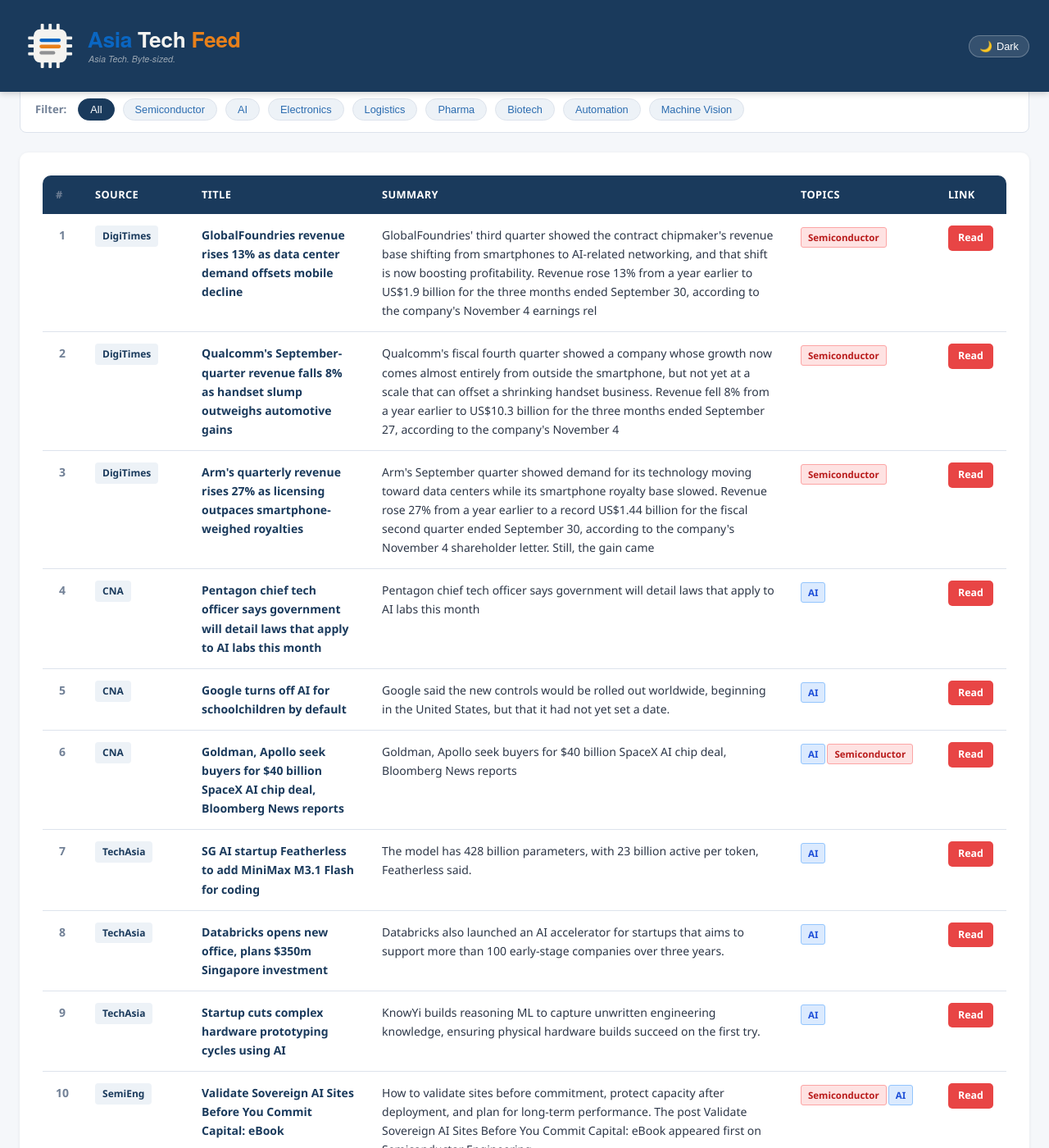
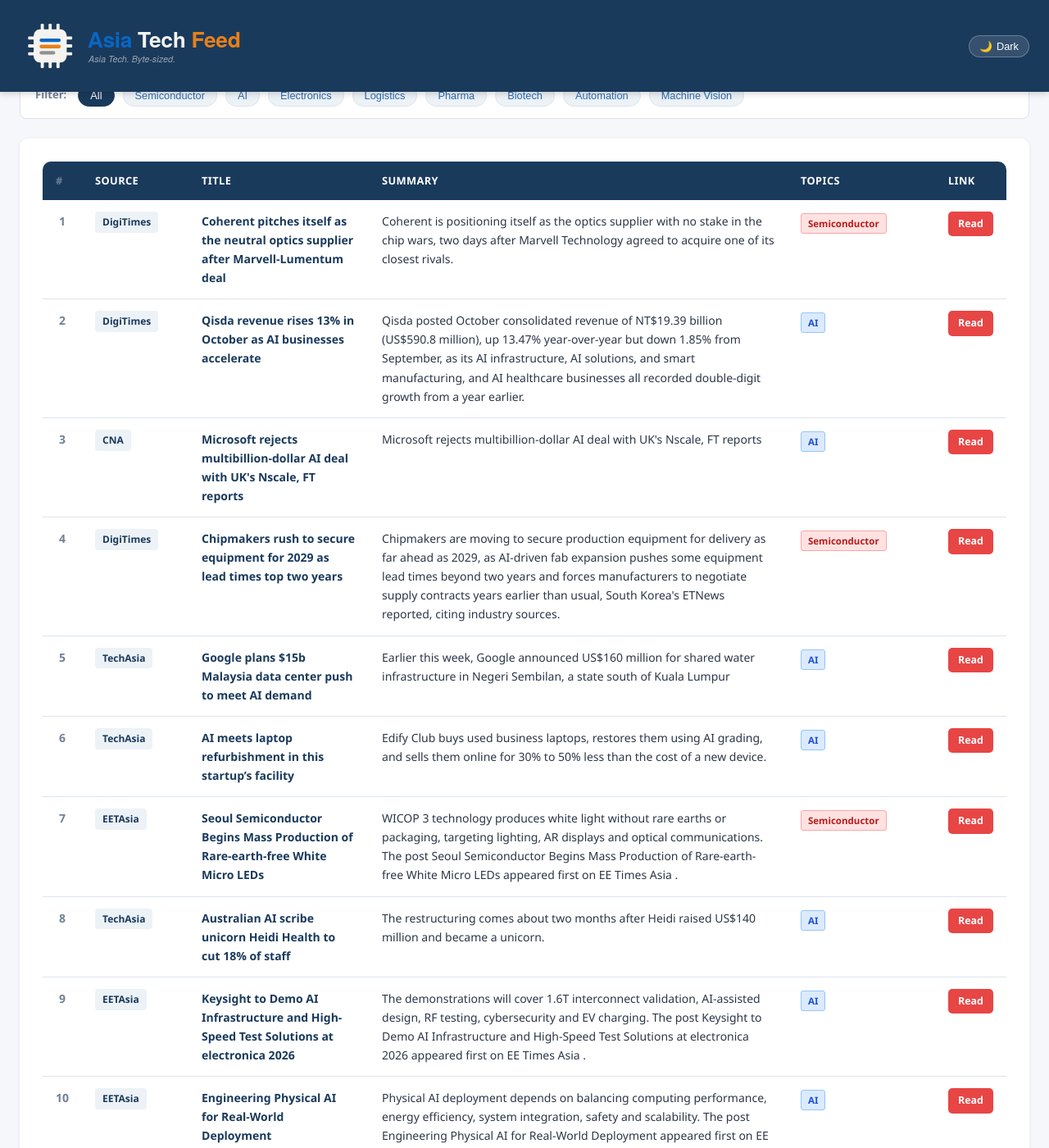
Before and after one commit to asiatechfeed/Asia-Tech-Feed, a Jekyll site: the page built from _posts/2026-11-05-asia-tech-news-digest.md, in a window 1280 px wide and 1400 px high, scrolled down 661 px. Shown: the whole window at 82% size. Built offline with Jekyll 4.4.1, drawn with Linux system fonts in a browser that asks for light colours; a script that is not in the unit is left out; some of the changed text lies outside the part shown.

Commit message:
📰 News digest 2026-11-05 (12 articles)

```diff
--- a/_posts/2026-11-05-asia-tech-news-digest.md
+++ b/_posts/2026-11-05-asia-tech-news-digest.md
@@ -1,16 +1,16 @@
 ---
 layout: post
 title: "Asia Tech News Digest - November 05, 2026"
-date: 2026-11-05 08:00:56 +0800
+date: 2026-11-05 14:16:56 +0800
 articles_count: 12
 sources_count: 5
-sources: ["CNA", "DigiTimes", "NikkeiAsia", "SemiEng", "TechAsia"]
+sources: ["CNA", "DigiTimes", "EETAsia", "NikkeiAsia", "TechAsia"]
 csv_file: /assets/data/news-2026-11-05.tsv
-featured_title: "GlobalFoundries revenue rises 13% as data center demand offsets mobile decline"
-featured_url: "https://www.digitimes.com/news/a20261105VL202/globalfoundries-revenue-mobile-demand-data-center.html"
+featured_title: "Coherent pitches itself as the neutral optics supplier after Marvell-Lumentum deal"
+featured_url: "https://www.digitimes.com/news/a20261105VL222/coherent-optics-cpo-revenue-supplier.html"
 featured_source: "DigiTimes"
-featured_summary: "GlobalFoundries' third quarter showed the contract chipmaker's revenue base shifting from smartphones to AI-related networking, and that shift is now boosting profitability. Revenue rose 13% from a year earlier to US$1.9 billion for the three months ended September 30, according to the company's November 4 earnings rel"
-featured_image: "https://img.digitimes.com/newsshow/20261105vl202_files/3_2b.jpg"
+featured_summary: "Coherent is positioning itself as the optics supplier with no stake in the chip wars, two days after Marvell Technology agreed to acquire one of its closest rivals."
+featured_image: "https://img.digitimes.com/newsshow/20261105vl222_files/2_2b.jpg"
 ---
 
 <table class="news-table">
@@ -28,98 +28,98 @@ featured_image: "https://img.digitimes.com/newsshow/20261105vl202_files/3_2b.jpg
 <tr>
   <td class="col-num">1</td>
   <td class="col-source"><span class="source-badge">DigiTimes</span></td>
-  <td class="col-title"><span class="article-title">GlobalFoundries revenue rises 13% as data center demand offsets mobile decline</span></td>
-  <td class="col-summary">GlobalFoundries' third quarter showed the contract chipmaker's revenue base shifting from smartphones to AI-related networking, and that shift is now boosting profitability. Revenue rose 13% from a year earlier to US$1.9 billion for the three months ended September 30, according to the company's November 4 earnings rel</td>
+  <td class="col-title"><span class="article-title">Coherent pitches itself as the neutral optics supplier after Marvell-Lumentum deal</span></td>
+  <td class="col-summary">Coherent is positioning itself as the optics supplier with no stake in the chip wars, two days after Marvell Technology agreed to acquire one of its closest rivals.</td>
   <td class="col-tags"><span class="tag semi">Semiconductor</span></td>
-  <td class="col-link"><a class="btn-link" href="https://www.digitimes.com/news/a20261105VL202/globalfoundries-revenue-mobile-demand-data-center.html" target="_blank" rel="noopener">Read</a></td>
+  <td class="col-link"><a class="btn-link" href="https://www.digitimes.com/news/a20261105VL222/coherent-optics-cpo-revenue-supplier.html" target="_blank" rel="noopener">Read</a></td>
 </tr>
 <tr>
   <td class="col-num">2</td>
   <td class="col-source"><span class="source-badge">DigiTimes</span></td>
-  <td class="col-title"><span class="article-title">Qualcomm's September-quarter revenue falls 8% as handset slump outweighs automotive gains</span></td>
-  <td class="col-summary">Qualcomm's fiscal fourth quarter showed a company whose growth now comes almost entirely from outside the smartphone, but not yet at a scale that can offset a shrinking handset business. Revenue fell 8% from a year earlier to US$10.3 billion for the three months ended September 27, according to the company's November 4</td>
-  <td class="col-tags"><span class="tag semi">Semiconductor</span></td>
-  <td class="col-link"><a class="btn-link" href="https://www.digitimes.com/news/a20261105VL200/qualcomm-revenue-automotive-business-growth.html" target="_blank" rel="noopener">Read</a></td>
+  <td class="col-title"><span class="article-title">Qisda revenue rises 13% in October as AI businesses accelerate</span></td>
+  <td class="col-summary">Qisda posted October consolidated revenue of NT$19.39 billion (US$590.8 million), up 13.47% year-over-year but down 1.85% from September, as its AI infrastructure, AI solutions, and smart manufacturing, and AI healthcare businesses all recorded double-digit growth from a year earlier.</td>
+  <td class="col-tags"><span class="tag ai">AI</span></td>
+  <td class="col-link"><a class="btn-link" href="https://www.digitimes.com/news/a20261105PD225/revenue-qisda-healthcare-2026-infrastructure.html" target="_blank" rel="noopener">Read</a></td>
 </tr>
 <tr>
   <td class="col-num">3</td>
-  <td class="col-source"><span class="source-badge">DigiTimes</span></td>
-  <td class="col-title"><span class="article-title">Arm's quarterly revenue rises 27% as licensing outpaces smartphone-weighed royalties</span></td>
-  <td class="col-summary">Arm's September quarter showed demand for its technology moving toward data centers while its smartphone royalty base slowed. Revenue rose 27% from a year earlier to a record US$1.44 billion for the fiscal second quarter ended September 30, according to the company's November 4 shareholder letter. Still, the gain came </td>
-  <td class="col-tags"><span class="tag semi">Semiconductor</span></td>
-  <td class="col-link"><a class="btn-link" href="https://www.digitimes.com/news/a20261105VL201/arm-revenue-licensing-demand-smartphone.html" target="_blank" rel="noopener">Read</a></td>
+  <td class="col-source"><span class="source-badge">CNA</span></td>
+  <td class="col-title"><span class="article-title">Microsoft rejects multibillion-dollar AI deal with UK's Nscale, FT reports</span></td>
+  <td class="col-summary">Microsoft rejects multibillion-dollar AI deal with UK's Nscale, FT reports</td>
+  <td class="col-tags"><span class="tag ai">AI</span></td>
+  <td class="col-link"><a class="btn-link" href="https://www.channelnewsasia.com/business/microsoft-rejects-multibillion-dollar-ai-deal-uks-nscale-ft-reports-6526491" target="_blank" rel="noopener">Read</a></td>
 </tr>
 <tr>
   <td class="col-num">4</td>
-  <td class="col-source"><span class="source-badge">CNA</span></td>
-  <td class="col-title"><span class="article-title">Pentagon chief tech officer says government will detail laws that apply to AI labs this month</span></td>
-  <td class="col-summary">Pentagon chief tech officer says government will detail laws that apply to AI labs this month</td>
-  <td class="col-tags"><span class="tag ai">AI</span></td>
-  <td class="col-link"><a class="btn-link" href="https://www.channelnewsasia.com/business/pentagon-chief-tech-officer-says-government-will-detail-laws-apply-ai-labs-month-6525806" target="_blank" rel="noopener">Read</a></td>
+  <td class="col-source"><span class="source-badge">DigiTimes</span></td>
+  <td class="col-title"><span class="article-title">Chipmakers rush to secure equipment for 2029 as lead times top two years</span></td>
+  <td class="col-summary">Chipmakers are moving to secure production equipment for delivery as far ahead as 2029, as AI-driven fab expansion pushes some equipment lead times beyond two years and forces manufacturers to negotiate supply contracts years earlier than usual, South Korea's ETNews reported, citing industry sources.</td>
+  <td class="col-tags"><span class="tag semi">Semiconductor</span></td>
+  <td class="col-link"><a class="btn-link" href="https://www.digitimes.com/news/a20261105VL219/semiconductors-equipment-production-asml-earnings-2028.html" target="_blank" rel="noopener">Read</a></td>
 </tr>
 <tr>
   <td class="col-num">5</td>
-  <td class="col-source"><span class="source-badge">CNA</span></td>
-  <td class="col-title"><span class="article-title">Google turns off AI for schoolchildren by default</span></td>
-  <td class="col-summary">Google said the new controls would be rolled out worldwide, beginning in the United States, but that it had not yet set a date.</td>
+  <td class="col-source"><span class="source-badge">TechAsia</span></td>
+  <td class="col-title"><span class="article-title">Google plans $15b Malaysia data center push to meet AI demand</span></td>
+  <td class="col-summary">Earlier this week, Google announced US$160 million for shared water infrastructure in Negeri Sembilan, a state south of Kuala Lumpur</td>
   <td class="col-tags"><span class="tag ai">AI</span></td>
-  <td class="col-link"><a class="btn-link" href="https://www.channelnewsasia.com/world/google-ai-children-turn-default-6525746" target="_blank" rel="noopener">Read</a></td>
+  <td class="col-link"><a class="btn-link" href="https://www.techinasia.com/google-secures-3-6gw-of-power-from-constellation-energy" target="_blank" rel="noopener">Read</a></td>
 </tr>
 <tr>
   <td class="col-num">6</td>
-  <td class="col-source"><span class="source-badge">CNA</span></td>
-  <td class="col-title"><span class="article-title">Goldman, Apollo seek buyers for $40 billion SpaceX AI chip deal, Bloomberg News reports</span></td>
-  <td class="col-summary">Goldman, Apollo seek buyers for $40 billion SpaceX AI chip deal, Bloomberg News reports</td>
-  <td class="col-tags"><span class="tag ai">AI</span><span class="tag semi">Semiconductor</span></td>
-  <td class="col-link"><a class="btn-link" href="https://www.channelnewsasia.com/business/goldman-apollo-seek-buyers-40-billion-spacex-ai-chip-deal-bloomberg-news-reports-6525526" target="_blank" rel="noopener">Read</a></td>
+  <td class="col-source"><span class="source-badge">TechAsia</span></td>
+  <td class="col-title"><span class="article-title">AI meets laptop refurbishment in this startup’s facility</span></td>
+  <td class="col-summary">Edify Club buys used business laptops, restores them using AI grading, and sells them online for 30% to 50% less than the cost of a new device.</td>
+  <td class="col-tags"><span class="tag ai">AI</span></td>
+  <td class="col-link"><a class="btn-link" href="https://www.techinasia.com/ai-meets-laptop-refurbishment-startups-facility" target="_blank" rel="noopener">Read</a></td>
 </tr>
 <tr>
   <td class="col-num">7</td>
-  <td class="col-source"><span class="source-badge">TechAsia</span></td>
-  <td class="col-title"><span class="article-title">SG AI startup Featherless to add MiniMax M3.1 Flash for coding</span></td>
-  <td class="col-summary">The model has 428 billion parameters, with 23 billion active per token, Featherless said.</td>
-  <td class="col-tags"><span class="tag ai">AI</span></td>
-  <td class="col-link"><a class="btn-link" href="https://www.techinasia.com/paths-goal-ai-fever-grips-seas-vcs" target="_blank" rel="noopener">Read</a></td>
+  <td class="col-source"><span class="source-badge">EETAsia</span></td>
+  <td class="col-title"><span class="article-title">Seoul Semiconductor Begins Mass Production of Rare-earth-free White Micro LEDs</span></td>
+  <td class="col-summary">WICOP 3 technology produces white light without rare earths or packaging, targeting lighting, AR displays and optical communications. The post Seoul Semiconductor Begins Mass Production of Rare-earth-free White Micro LEDs appeared first on EE Times Asia .</td>
+  <td class="col-tags"><span class="tag semi">Semiconductor</span></td>
+  <td class="col-link"><a class="btn-link" href="https://www.eetasia.com/seoul-semiconductor-begins-mass-production-of-rare-earth-free-white-micro-leds/" target="_blank" rel="noopener">Read</a></td>
 </tr>
 <tr>
   <td class="col-num">8</td>
   <td class="col-source"><span class="source-badge">TechAsia</span></td>
-  <td class="col-title"><span class="article-title">Databricks opens new office, plans $350m Singapore investment</span></td>
-  <td class="col-summary">Databricks also launched an AI accelerator for startups that aims to support more than 100 early-stage companies over three years.</td>
+  <td class="col-title"><span class="article-title">Australian AI scribe unicorn Heidi Health to cut 18% of staff</span></td>
+  <td class="col-summary">The restructuring comes about two months after Heidi raised US$140 million and became a unicorn.</td>
   <td class="col-tags"><span class="tag ai">AI</span></td>
-  <td class="col-link"><a class="btn-link" href="https://www.techinasia.com/databricks-annualized-revenue-rises-80-69b" target="_blank" rel="noopener">Read</a></td>
+  <td class="col-link"><a class="btn-link" href="https://www.techinasia.com/aipowered-heidi-lands-sg-aims-cut-doctors-paperwork-load" target="_blank" rel="noopener">Read</a></td>
 </tr>
 <tr>
   <td class="col-num">9</td>
-  <td class="col-source"><span class="source-badge">TechAsia</span></td>
-  <td class="col-title"><span class="article-title">Startup cuts complex hardware prototyping cycles using AI</span></td>
-  <td class="col-summary">KnowYi builds reasoning ML to capture unwritten engineering knowledge, ensuring physical hardware builds succeed on the first try.</td>
+  <td class="col-source"><span class="source-badge">EETAsia</span></td>
+  <td class="col-title"><span class="article-title">Keysight to Demo AI Infrastructure and High-Speed Test Solutions at electronica 2026</span></td>
+  <td class="col-summary">The demonstrations will cover 1.6T interconnect validation, AI-assisted design, RF testing, cybersecurity and EV charging. The post Keysight to Demo AI Infrastructure and High-Speed Test Solutions at electronica 2026 appeared first on EE Times Asia .</td>
   <td class="col-tags"><span class="tag ai">AI</span></td>
-  <td class="col-link"><a class="btn-link" href="https://www.techinasia.com/startup-cuts-complex-hardware-prototyping-cycles-ai" target="_blank" rel="noopener">Read</a></td>
+  <td class="col-link"><a class="btn-link" href="https://www.eetasia.com/keysight-to-demo-ai-infrastructure-and-high-speed-test-solutions-at-electronica-2026/" target="_blank" rel="noopener">Read</a></td>
 </tr>
 <tr>
   <td class="col-num">10</td>
-  <td class="col-source"><span class="source-badge">SemiEng</span></td>
-  <td class="col-title"><span class="article-title">Validate Sovereign AI Sites Before You Commit Capital: eBook</span></td>
-  <td class="col-summary">How to validate sites before commitment, protect capacity after deployment, and plan for long-term performance. The post Validate Sovereign AI Sites Before You Commit Capital: eBook appeared first on Semiconductor Engineering .</td>
-  <td class="col-tags"><span class="tag semi">Semiconductor</span><span class="tag ai">AI</span></td>
-  <td class="col-link"><a class="btn-link" href="https://semiengineering.com/validate-sovereign-ai-sites-before-you-commit-capital-ebook/" target="_blank" rel="noopener">Read</a></td>
+  <td class="col-source"><span class="source-badge">EETAsia</span></td>
+  <td class="col-title"><span class="article-title">Engineering Physical AI for Real-World Deployment</span></td>
+  <td class="col-summary">Physical AI deployment depends on balancing computing performance, energy efficiency, system integration, safety and scalability. The post Engineering Physical AI for Real-World Deployment appeared first on EE Times Asia .</td>
+  <td class="col-tags"><span class="tag ai">AI</span></td>
+  <td class="col-link"><a class="btn-link" href="https://www.eetasia.com/engineering-physical-ai-for-real-world-deployment/" target="_blank" rel="noopener">Read</a></td>
 </tr>
 <tr>
   <td class="col-num">11</td>
   <td class="col-source"><span class="source-badge">NikkeiAsia</span></td>
-  <td class="col-title"><span class="article-title">Japan logistics startups expand cold food networks in Malaysia, Vietnam</span></td>
-  <td class="col-summary">Japan logistics startups expand cold food networks in Malaysia, Vietnam</td>
-  <td class="col-tags"><span class="tag logis">Logistics</span></td>
-  <td class="col-link"><a class="btn-link" href="https://asia.nikkei.com/business/food-beverage/japan-logistics-startups-expand-cold-food-networks-in-malaysia-vietnam" target="_blank" rel="noopener">Read</a></td>
+  <td class="col-title"><span class="article-title">Asian stock markets drop as Democratic win stokes fears over AI scrutiny</span></td>
+  <td class="col-summary">Asian stock markets drop as Democratic win stokes fears over AI scrutiny</td>
+  <td class="col-tags"><span class="tag ai">AI</span></td>
+  <td class="col-link"><a class="btn-link" href="https://asia.nikkei.com/business/markets/asian-stock-markets-drop-as-democratic-win-stokes-fears-over-ai-scrutiny" target="_blank" rel="noopener">Read</a></td>
 </tr>
 <tr>
   <td class="col-num">12</td>
   <td class="col-source"><span class="source-badge">NikkeiAsia</span></td>
-  <td class="col-title"><span class="article-title">Tencent says its Hy4 joins 'top-tier' of open-source AI models</span></td>
-  <td class="col-summary">Tencent says its Hy4 joins 'top-tier' of open-source AI models</td>
-  <td class="col-tags"><span class="tag ai">AI</span></td>
-  <td class="col-link"><a class="btn-link" href="https://asia.nikkei.com/business/technology/artificial-intelligence/tencent-says-its-hy4-joins-top-tier-of-open-source-ai-models" target="_blank" rel="noopener">Read</a></td>
+  <td class="col-title"><span class="article-title">China's curbs on tungsten used in drill bits squeeze AI supply chain</span></td>
+  <td class="col-summary">China's curbs on tungsten used in drill bits squeeze AI supply chain</td>
+  <td class="col-tags"><span class="tag ai">AI</span><span class="tag logis">Logistics</span></td>
+  <td class="col-link"><a class="btn-link" href="https://asia.nikkei.com/spotlight/supply-chain/china-s-curbs-on-tungsten-used-in-drill-bits-squeeze-ai-supply-chain" target="_blank" rel="noopener">Read</a></td>
 </tr>
 </tbody>
 </table>
```
Also changed, not shown: _data/seen_urls.json (+13 -1 lines), _digest_meta.json (+23 -23 lines), assets/data/news-2026-11-05.tsv (+12 -12 lines), assets/data/search-index.json.
